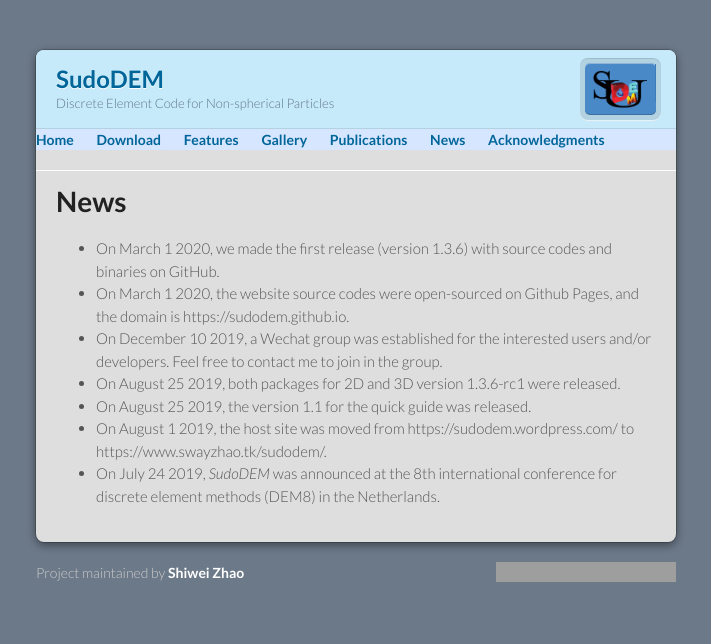
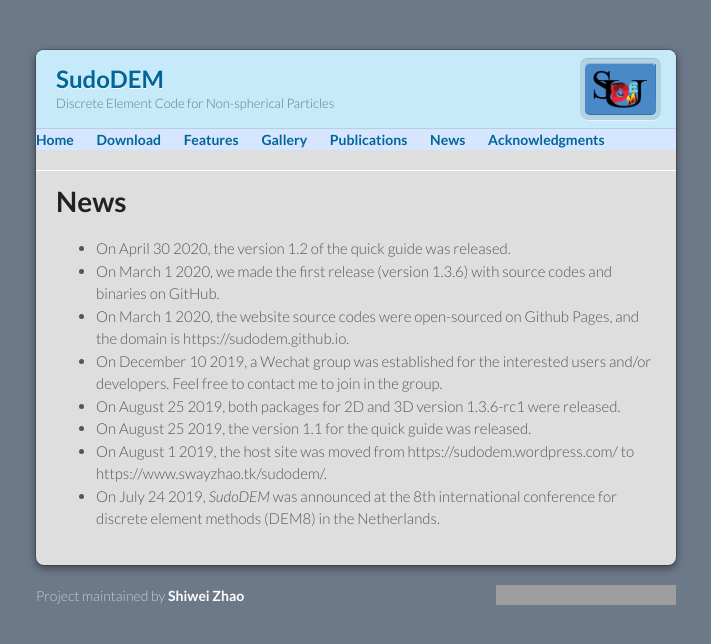
Before and after one commit to SudoDEM/sudodem.github.io, a Jekyll site: the page built from news.md, in a window 1280 px wide. Shown: the top 644 px of the page, without its empty margins (284-995 px from the left). Built offline with Jekyll 4.4.1, drawn with Linux system fonts in a browser that asks for light colours; our own code applies the rules of GitHub Pages for plain Markdown files; grey boxes are pictures that could not be loaded.

Commit message:
Update news.md

```diff
--- a/news.md
+++ b/news.md
@@ -3,6 +3,7 @@ layout: default
 ---
 
 # News
++ On April 30 2020, the version 1.2 of the quick guide was released.
 + On March 1 2020, we made the first release (version 1.3.6) with source codes and binaries on GitHub.
 + On March 1 2020, the website source codes were open-sourced on Github Pages, and the domain is https://sudodem.github.io.
 + On December 10 2019, a Wechat group was established for the interested users and/or developers. Feel free to contact me to join in the group.
```
